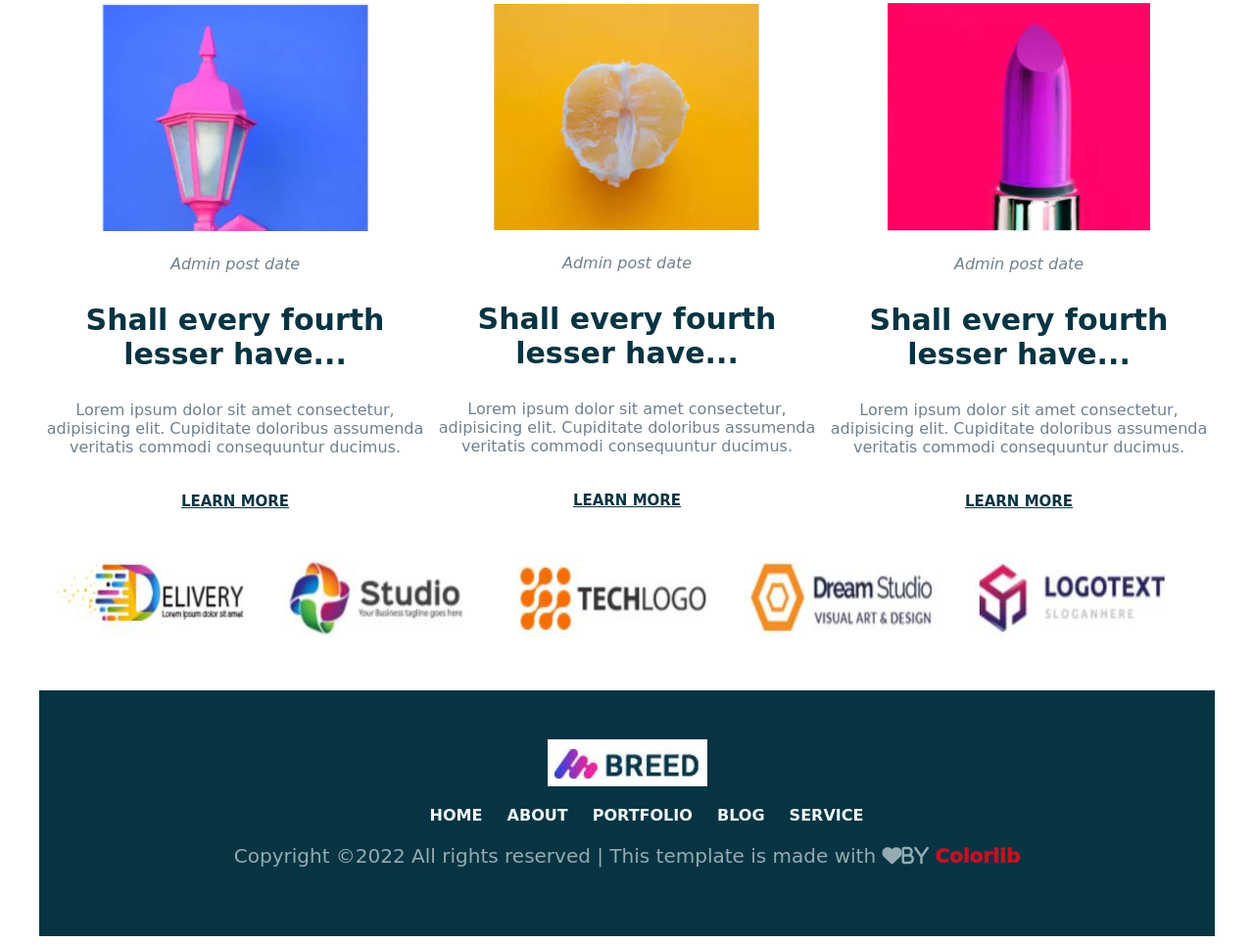
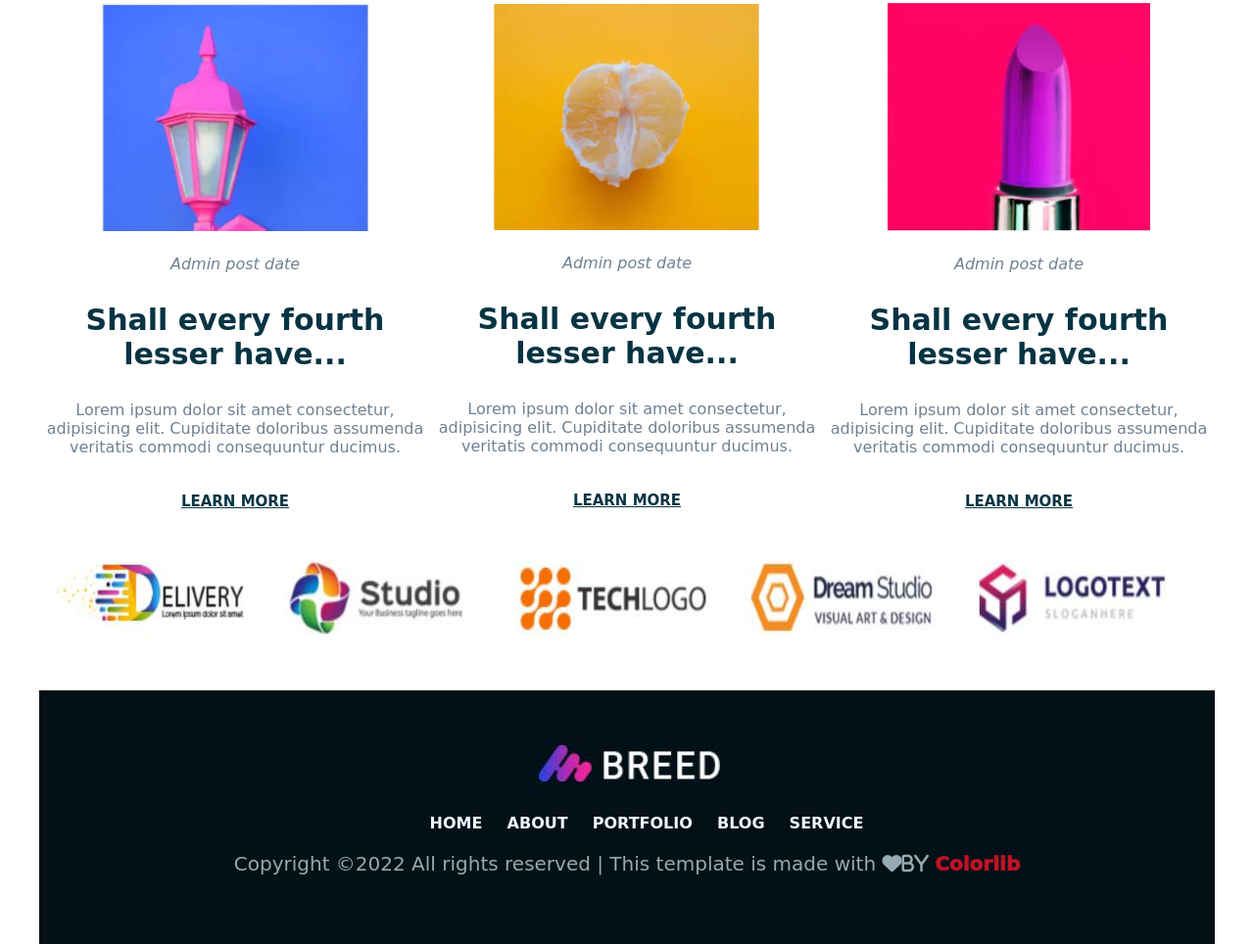
Before and after one commit to gsBullet/food_company, a plain HTML site: page index.html in a window 1280 px wide. Shown: the part 2125-3089 px from the top of the page at 98% size. Drawn offline with Linux system fonts and the light colour scheme; a web font is replaced by a local one.

Commit message:
correction logo

```diff
--- a/index.html
+++ b/index.html
@@ -219,7 +219,7 @@
         <img src="./img/logotext.png" alt="">
     </div>
     <footer>
-        <img src="./img/logo.png" alt="logo jpg">
+        <img src="./img/logo2.png" alt="logo jpg">
         <ul>
             <li>
                 <a href="">HOME</a>
--- a/style.css
+++ b/style.css
@@ -311,7 +311,7 @@ span a{
 footer{
     text-align: center;
     padding: 50px;
-    background-color:  #063443;
+    background-color:  #031018;
 }
 footer li{
     display: inline-block;
```
Also changed, not shown: img/logo-removebg-preview.png (added), img/logo2.png (added).
